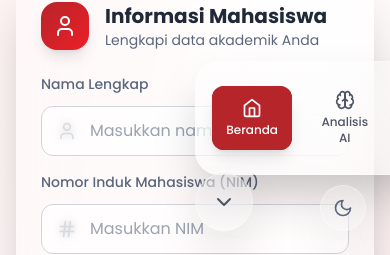
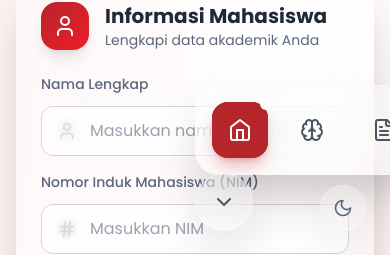
Before and after one commit to rachdiaan/new-ipkalkulator, a React (Vite) app: page / in a window 390 px wide. Shown: the part 589-844 px from the top of the page. Built offline with nearby package versions, Linux system fonts and the light colour scheme.

Commit message:
Mobile Icon-Only Navigation Controller

```diff
--- a/src/components/NavigationController.tsx
+++ b/src/components/NavigationController.tsx
@@ -106,8 +106,8 @@ const NavigationController: React.FC<NavigationControllerProps> = ({
                 })}
               </div>
 
-              {/* Mobile Layout */}
-              <div className="flex sm:hidden items-center gap-2">
+              {/* Mobile Layout - Icon Only with Flexible Arrangement */}
+              <div className="flex sm:hidden items-center justify-center gap-4">
                 {navItems.map((item, index) => {
                   const Icon = item.icon;
                   const isActive = currentPage === item.id;
@@ -116,26 +116,44 @@ const NavigationController: React.FC<NavigationControllerProps> = ({
                     <motion.button
                       key={item.id}
                       onClick={() => onPageChange(item.id)}
-                      whileHover={{ scale: 1.05 }}
-                      whileTap={{ scale: 0.95 }}
-                      initial={{ opacity: 0, y: 20 }}
-                      animate={{ opacity: 1, y: 0 }}
-                      transition={{ delay: index * 0.1 }}
-                      className={`relative flex flex-col items-center gap-1 px-4 py-3 rounded-xl transition-all duration-300 min-w-[80px] ${
+                      whileHover={{ scale: 1.1, y: -3 }}
+                      whileTap={{ scale: 0.9 }}
+                      initial={{ opacity: 0, scale: 0.5, rotate: -180 }}
+                      animate={{
+                        opacity: 1,
+                        scale: 1,
+                        rotate: 0,
+                        transition: {
+                          delay: index * 0.15,
+                          type: "spring",
+                          stiffness: 200,
+                          damping: 15
+                        }
+                      }}
+                      className={`relative p-4 rounded-2xl transition-all duration-300 ${
                         isActive
-                          ? 'bg-telkom-red text-white shadow-lg'
-                          : 'text-gray-600 dark:text-gray-400 hover:bg-white/50 dark:hover:bg-gray-800/50'
+                          ? 'bg-telkom-red text-white shadow-lg shadow-telkom-red/30'
+                          : 'text-gray-600 dark:text-gray-400 hover:bg-white/50 dark:hover:bg-gray-800/50 hover:text-telkom-red dark:hover:text-telkom-brightRed'
                       }`}
+                      title={item.label}
                     >
-                      <Icon className="w-5 h-5" />
-                      <div className="text-xs font-medium">{item.label}</div>
+                      <Icon className="w-6 h-6" />
 
                       {isActive && (
                         <motion.div
                           layoutId="activeMobileIndicator"
-                          className="absolute inset-0 bg-telkom-red rounded-xl -z-10"
+                          className="absolute inset-0 bg-telkom-red rounded-2xl -z-10"
                           initial={false}
                           transition={{ type: "spring", stiffness: 500, damping: 30 }}
+                        />
+                      )}
+
+                      {/* Active indicator dot */}
+                      {isActive && (
+                        <motion.div
+                          initial={{ scale: 0 }}
+                          animate={{ scale: 1 }}
+                          className="absolute -top-1 -right-1 w-3 h-3 bg-white rounded-full shadow-lg"
                         />
                       )}
                     </motion.button>
```
